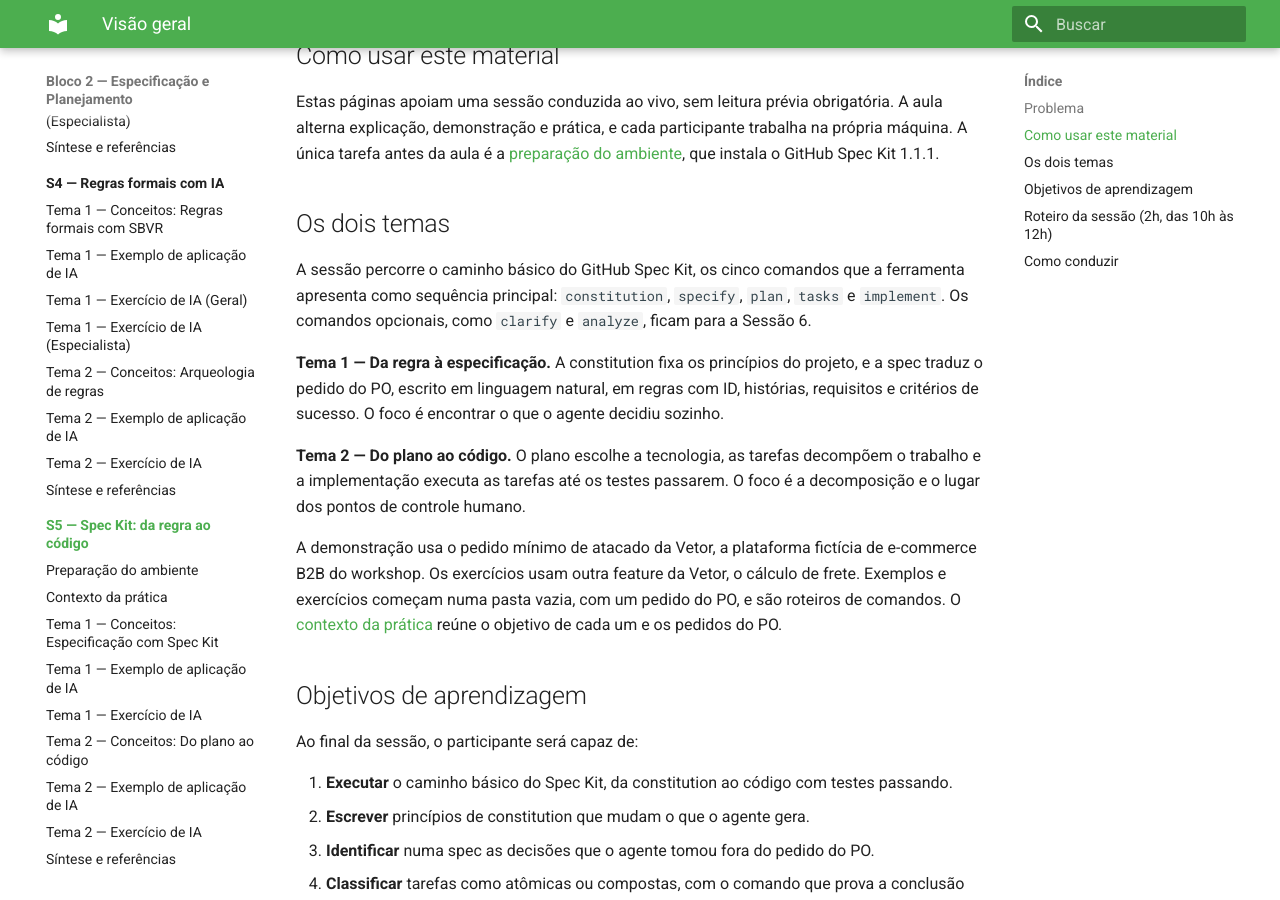
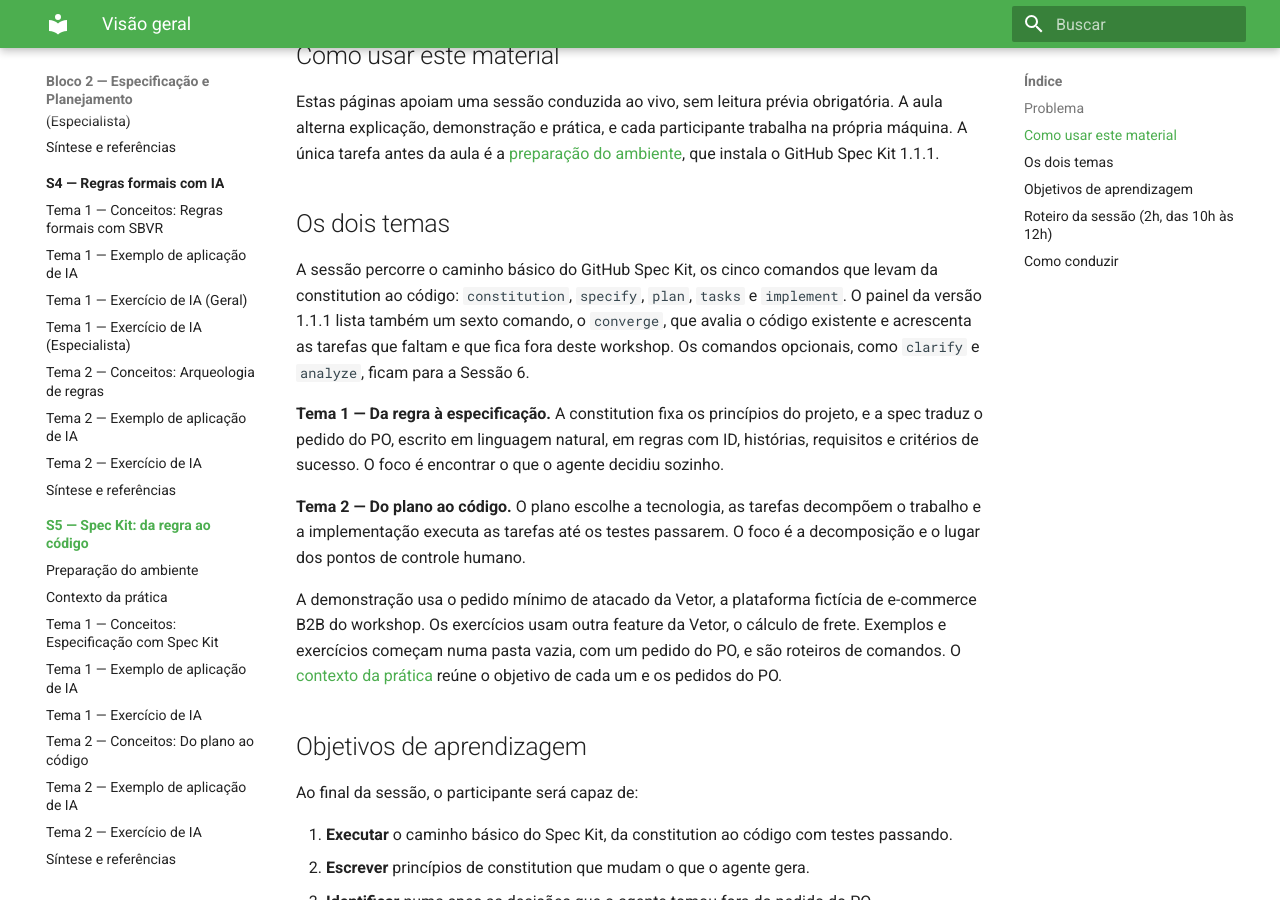
Before and after one commit to arkhibr/workshops-ia-agentica, an MkDocs documentation site: the page built from docs/sessao-05-decomposicao/index.md, in a window 1280 px wide and 900 px high, scrolled down 541 px. Built offline with MkDocs 1.6.1 and Material for MkDocs 9.7.7, drawn with Linux system fonts in a browser that asks for light colours.

Commit message:
fix: alinha a S5 e a bibliografia ao Spec Kit 1.1.1 e ao node:test
Co-Authored-By: Claude Opus 5.5 <noreply@anthropic.com>

```diff
--- a/docs/sessao-05-decomposicao/index.md
+++ b/docs/sessao-05-decomposicao/index.md
@@ -14,7 +14,7 @@ Estas páginas apoiam uma sessão conduzida ao vivo, sem leitura prévia obrigat
 
 ## Os dois temas
 
-A sessão percorre o caminho básico do GitHub Spec Kit, os cinco comandos que a ferramenta apresenta como sequência principal: `constitution`, `specify`, `plan`, `tasks` e `implement`. Os comandos opcionais, como `clarify` e `analyze`, ficam para a Sessão 6.
+A sessão percorre o caminho básico do GitHub Spec Kit, os cinco comandos que levam da constitution ao código: `constitution`, `specify`, `plan`, `tasks` e `implement`. O painel da versão 1.1.1 lista também um sexto comando, o `converge`, que avalia o código existente e acrescenta as tarefas que faltam e que fica fora deste workshop. Os comandos opcionais, como `clarify` e `analyze`, ficam para a Sessão 6.
 
 **Tema 1 — Da regra à especificação.** A constitution fixa os princípios do projeto, e a spec traduz o pedido do PO, escrito em linguagem natural, em regras com ID, histórias, requisitos e critérios de sucesso. O foco é encontrar o que o agente decidiu sozinho.
 
```
Also changed, not shown: docs/referencia/bibliografia.md (+1 -1 lines), docs/sessao-05-decomposicao/especificacao-com-spec-kit-conceitos.md (+1 -1 lines), docs/sessao-05-decomposicao/sintese-e-referencias.md (+1 -1 lines).
